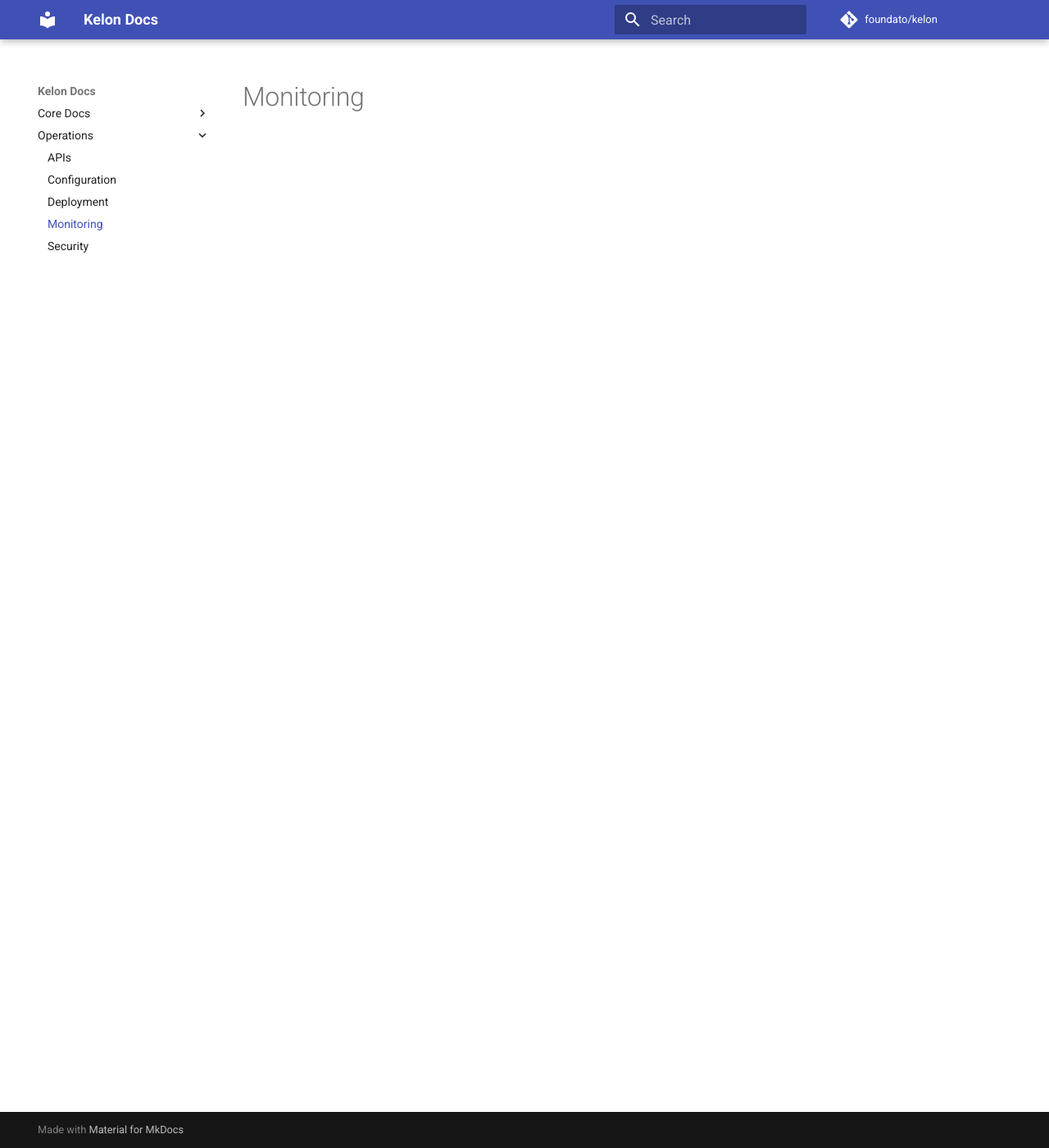
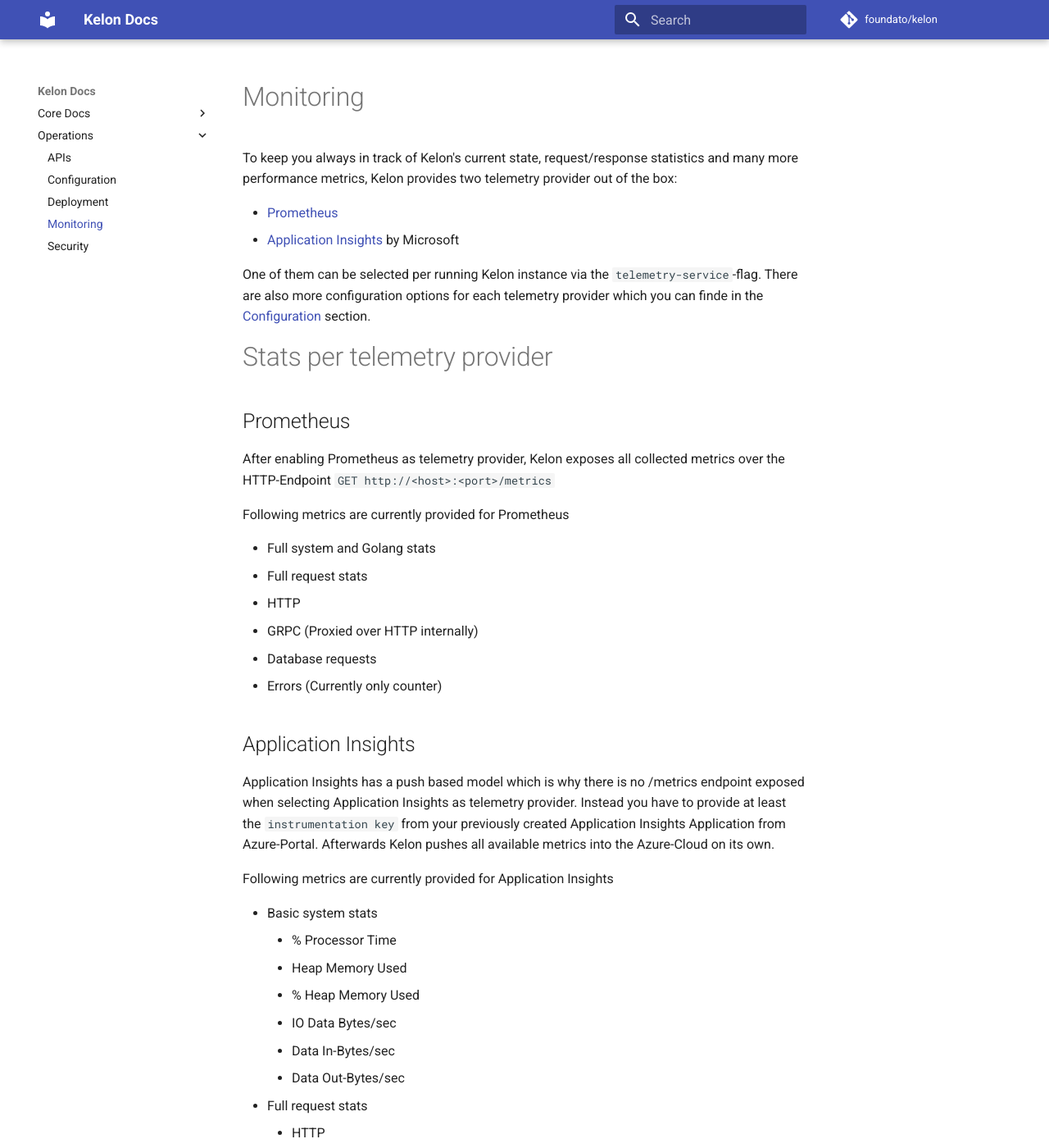
Before and after one commit to unbasical/kelon-docs, an MkDocs documentation site: the page built from docs/operations/Monitoring.md, in a window 1280 px wide and 1400 px high. Shown: the whole window at 82% size. Built offline with MkDocs 1.6.1 and Material for MkDocs 9.7.7, drawn with Linux system fonts in a browser that asks for light colours; comment, search, counter and statistics services are not loaded; old or Windows-style settings are respelled for this version of MkDocs; some of the changed text lies outside the part shown.

Commit message:
Added Monitoring page

```diff
--- a/docs/operations/Monitoring.md
+++ b/docs/operations/Monitoring.md
@@ -1 +1,45 @@
 # Monitoring
+
+To keep you always in track of Kelon's current state, request/response statistics and many more performance metrics, Kelon provides two telemetry provider out of the box:
+
+- [Prometheus]()
+- [Application Insights]() by Microsoft
+
+One of them can be selected per running Kelon instance via the `telemetry-service`-flag. There are also more configuration options for each telemetry provider which you can finde in the [Configuration](/operations/Configuration#telemetry) section.
+
+# Stats per telemetry provider
+
+## Prometheus
+
+After enabling Prometheus as telemetry provider, Kelon exposes all collected metrics over the HTTP-Endpoint `GET http://<host>:<port>/metrics`
+
+Following metrics are currently provided for Prometheus
+
+- Full system and Golang stats
+- Full request stats
+  - HTTP
+  - GRPC (Proxied over HTTP internally)
+- Database requests
+- Errors (Currently only counter)
+
+## Application Insights
+
+Application Insights has a push based model which is why there is no /metrics endpoint exposed when selecting Application Insights as telemetry provider. Instead you have to provide at least the `instrumentation key` from your previously created Application Insights Application from Azure-Portal. Afterwards Kelon pushes all available metrics into the Azure-Cloud on its own.
+
+Following metrics are currently provided for Application Insights
+
+- Basic system stats
+    - % Processor Time
+    - Heap Memory Used
+    - % Heap Memory Used
+    - IO Data Bytes/sec
+    - Data In-Bytes/sec
+    - Data Out-Bytes/sec
+- Full request stats
+    - HTTP
+    - GRPC (Proxied over HTTP internally)
+- Database request (including queries)
+    - Dependency-Name/Type displayed in Azure's application overview can be configured via the datastore.yml [here](/operations/Configuration#datastoreyml)
+- Errors (Including cause)
+- End-to-End-tracking of all requests going into Kelon
+- Entire log (Log levels can be configured [here](/operations/Configuration/#application-insights))
```
